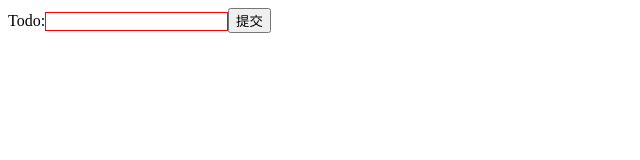
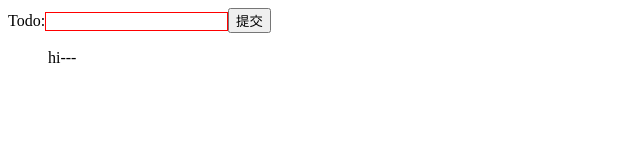
Before and after one commit to smilecamo/react, a React (Create React App) app in the folder todolist/: page / in a window 1280 px wide. Both pictures are taken after a click on the button "提交". Shown: the top 160 px of the page, without its empty margins (0-640 px from the left). Built offline with nearby package versions, Linux system fonts and the light colour scheme.

Commit message:
参数校验

```diff
--- a/todolist/src/TodoItem.js
+++ b/todolist/src/TodoItem.js
@@ -1,15 +1,15 @@
 import React ,{ Component } from 'react'
-
+import PropTypes from 'prop-types'
 class TodoItem extends Component {
   constructor(props) {
     super(props);
     this.handleClick= this.handleClick.bind(this)
   }
   render() {
-    const { content } = this.props;
+    const { content ,text} = this.props;
     return (
       <div onClick={this.handleClick}>
-        {content}
+        {text}---{content}
       </div>
       )
   }
@@ -18,4 +18,17 @@ class TodoItem extends Component {
     delItem(index)
   }
 }
+// 类型校验
+TodoItem.propTypes = {
+  // isRequired 必须传值
+  text: PropTypes.string.isRequired,
+  content: PropTypes.string,
+  delItem: PropTypes.func,
+  // 或者,可以做多种判断
+  index: PropTypes.arrayOf(PropTypes.number,PropTypes.string)
+}
+// 默认值
+TodoItem.defaultProps = {
+  text: 'hi'
+}
 export default TodoItem
--- a/todolist/src/Todolist.js
+++ b/todolist/src/Todolist.js
@@ -40,6 +40,7 @@ class Todolist extends Component {
           // 父级往子集穿值  通过 自定义={值} 然后子组件通过this.props.自定义
           // 传递方法  自定义方法名={this.方法.bind(this)}  接收this.props.自定义方法名(参数)
           <TodoItem
+            key={index}
             content={item}
             index={index}
             delItem={this.hadleClickLi}
```
